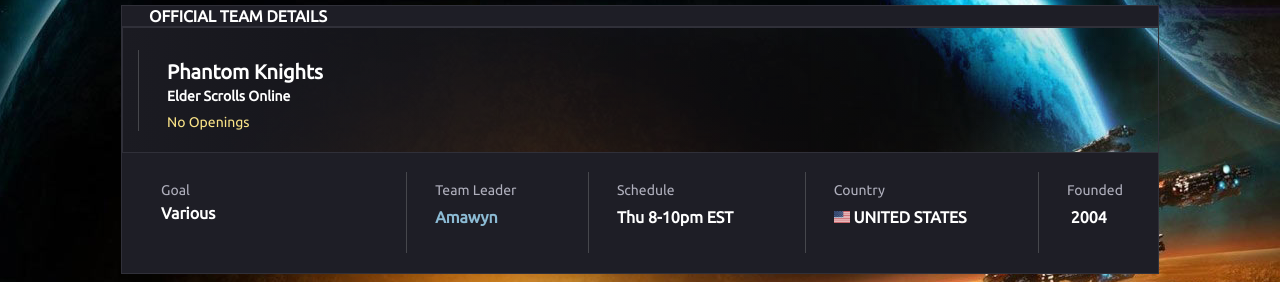
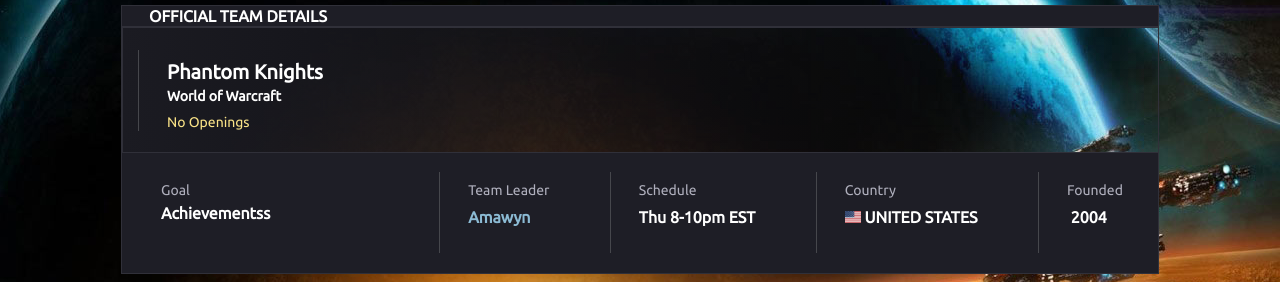
Before and after one commit to Pandamonium-Community/panda, a plain HTML site: page phantom_knights.html in a window 1280 px wide. Shown: the part 59-341 px from the top of the page. Drawn offline with Linux system fonts and the light colour scheme.

Commit message:
Update phantom_knights.html

```diff
--- a/phantom_knights.html
+++ b/phantom_knights.html
@@ -822,7 +822,7 @@
 
                         <div class="name">
 			  <h4>Phantom Knights</h4>
-		          <h3>Elder Scrolls Online</h3>
+		          <h3>World of Warcraft</h3>
                           <span class="subtitle">No Openings</span>
                         </div>
                       </div>
@@ -834,7 +834,7 @@
                         <li class="first">
                           <span class="title">Goal</span>
 
-                          <h5 class="teamstats">Various<i aria-hidden="true" class="fas fa-arrow-down"></i></h5>
+                          <h5 class="teamstats">Achievementss<i aria-hidden="true" class="fas fa-arrow-down"></i></h5>
 
                         </li>
                       </ul>
```
